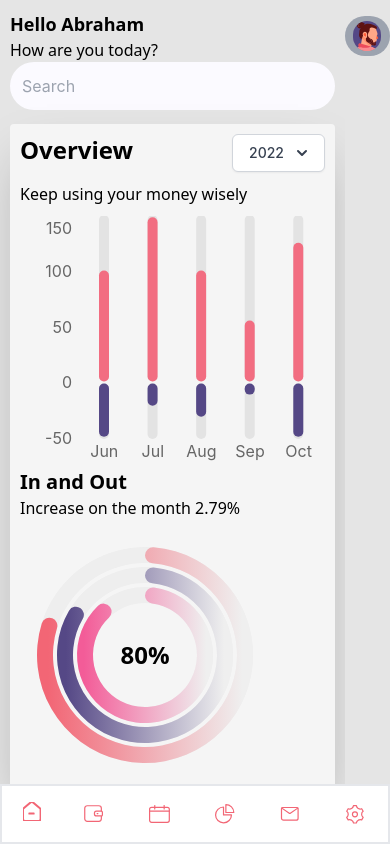
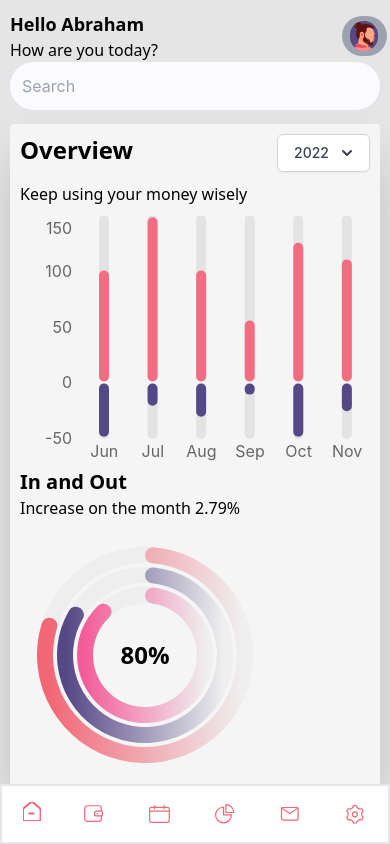
Before and after one commit to NayanJD/finance-app, a React (Create React App) app: page / in a window 390 px wide. Built offline with nearby package versions, Linux system fonts and the light colour scheme.

Commit message:
Make profile section absolute for mobile devices

```diff
--- a/src/screens/dashboard.tsx
+++ b/src/screens/dashboard.tsx
@@ -16,11 +16,11 @@ function Dashboard() {
           <Route path="/" element={<Home isClicked={isClicked} />} />
         </Routes>
         <div
-          className={`grid grid-rows ${
+          className={`absolute top-0 right-0 sm:relative grid grid-rows ${
             isClicked
               ? "w-screen sm:w-[400px] bg-duidPurple"
               : "w-[52px] sm:w-[100px]"
-          } sm:h-screen justify-center  sm:justify-start sm:px-2  transition-all ease-in-out duration-700`}
+          } h-screen sm:h-screen justify-center  sm:justify-start sm:px-2  transition-all ease-in-out duration-700`}
         >
           <div className="mt-[10px] sm:mt-[40px] h-[52px] grid items-center">
             <ProfileButton
```
